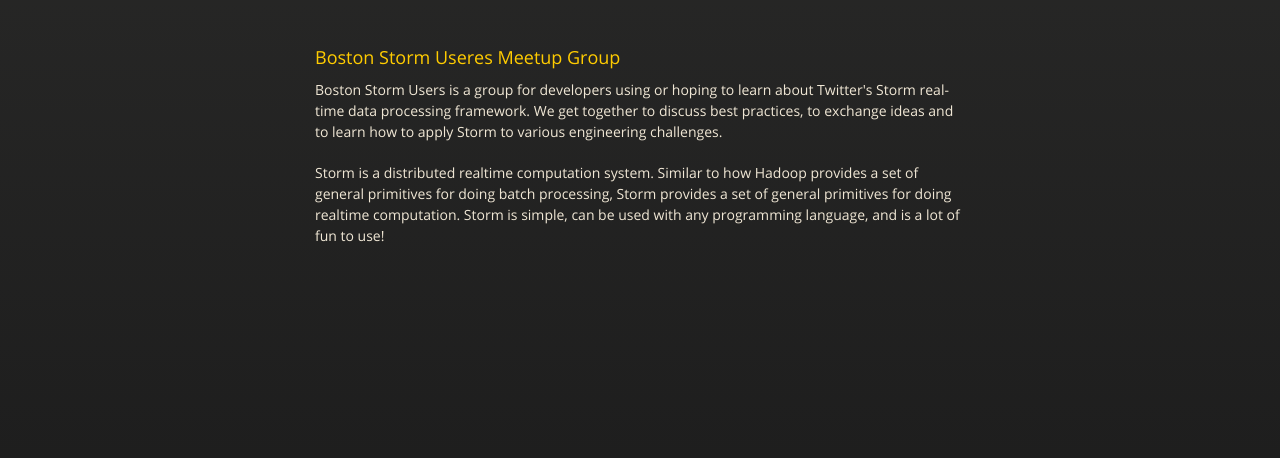
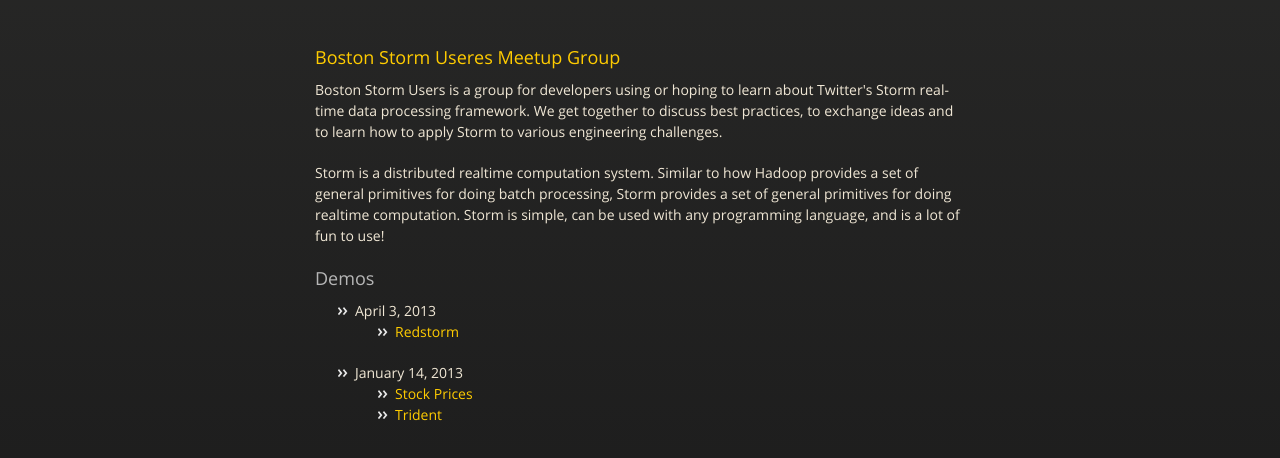
Before and after one commit to Boston-Storm-Users/boston-storm-users.github.com, a plain HTML site: page index.html in a window 1280 px wide. Shown: the part 226-684 px from the top of the page. Drawn offline with nearby package versions, Linux system fonts and the light colour scheme.

Commit message:
Update index.html

```diff
--- a/index.html
+++ b/index.html
@@ -37,9 +37,21 @@
 
         <h3><a href="http://www.meetup.com/Boston-Storm-Users/">Boston Storm Useres Meetup Group</a></h3>
 
-<p>Boston Storm Users is a group for developers using or hoping to learn about Twitter's Storm real-time data processing framework. We get together to discuss best practices, to exchange ideas and to learn how to apply Storm to various engineering challenges.</p>
-<p>Storm is a distributed realtime computation system. Similar to how Hadoop provides a set of general primitives for doing batch processing, Storm provides a set of general primitives for doing realtime computation. Storm is simple, can be used with any programming language, and is a lot of fun to use!</p>
+        <p>Boston Storm Users is a group for developers using or hoping to learn about Twitter's Storm real-time data processing framework. We get together to discuss best practices, to exchange ideas and to learn how to apply Storm to various engineering challenges.</p>
+        <p>Storm is a distributed realtime computation system. Similar to how Hadoop provides a set of general primitives for doing batch processing, Storm provides a set of general primitives for doing realtime computation. Storm is simple, can be used with any programming language, and is a lot of fun to use!</p>
 
+        <h3>Demos</h3>
+        <ul>
+          <li>April 3, 2013</li>
+          <ul>
+            <li><a href="https://github.com/kb/redstorm-demo">Redstorm</a></li>
+          </ul>
+          <li>January 14, 2013</li>
+          <ul>
+            <li><a href="https://github.com/ru2nuts/demo">Stock Prices</a></li>
+            <li><a href="https://github.com/TNorden/storm-demo">Trident</a></li>
+          </ul>
+        </ul>
 <!--
 <pre><code>$ cd your_repo_root/repo_name
 $ git fetch origin
```
